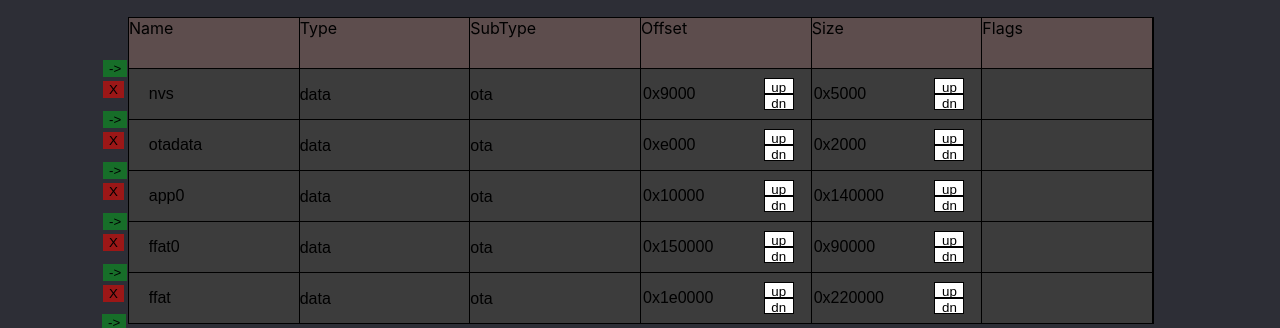
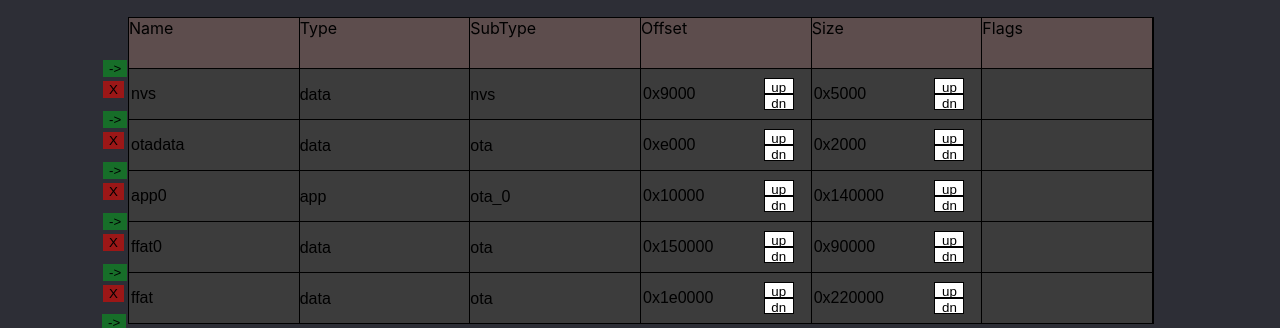
Before and after one commit to platevoltage/esp32-partition-calculator, a React (Create React App) app: page / in a window 1280 px wide. Shown: the part 124-452 px from the top of the page. Built offline with nearby package versions, Linux system fonts and the light colour scheme.

Commit message:
can now parse csv

```diff
--- a/src/components/Table.tsx
+++ b/src/components/Table.tsx
@@ -38,12 +38,12 @@ export default function Table({flashSize}: Props) {
             const _table: Partition[] = [];
             for (let partition of result.data) {
                 _table.push({
-                    name: partition[0],
-                    type: partition[1],
-                    subType: partition[2],
+                    name: partition[0].trim(),
+                    type: partition[1].trim(),
+                    subType: partition[2].trim(),
                     offset: parseInt(partition[3], 16),
                     size: parseInt(partition[4], 16),
-                    flags: partition[5]
+                    flags: partition[5].trim()
                 })
             }
             setTable(_table);
```
